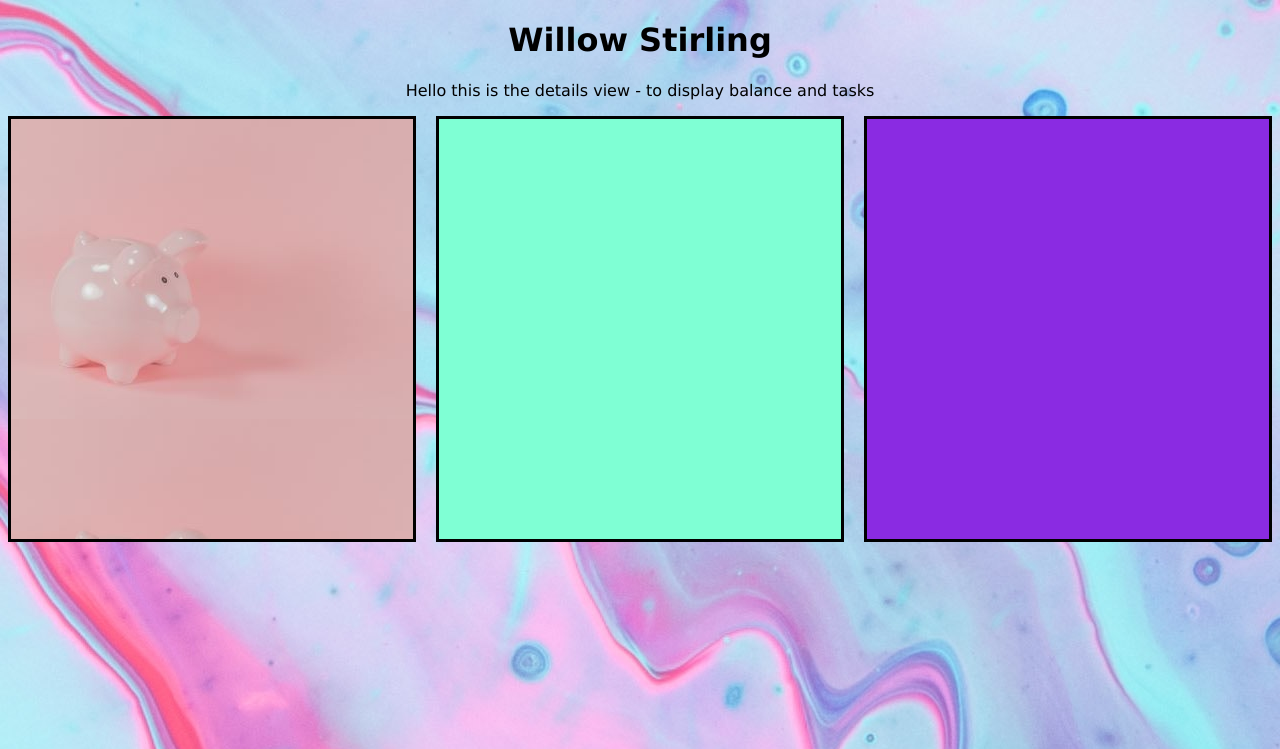
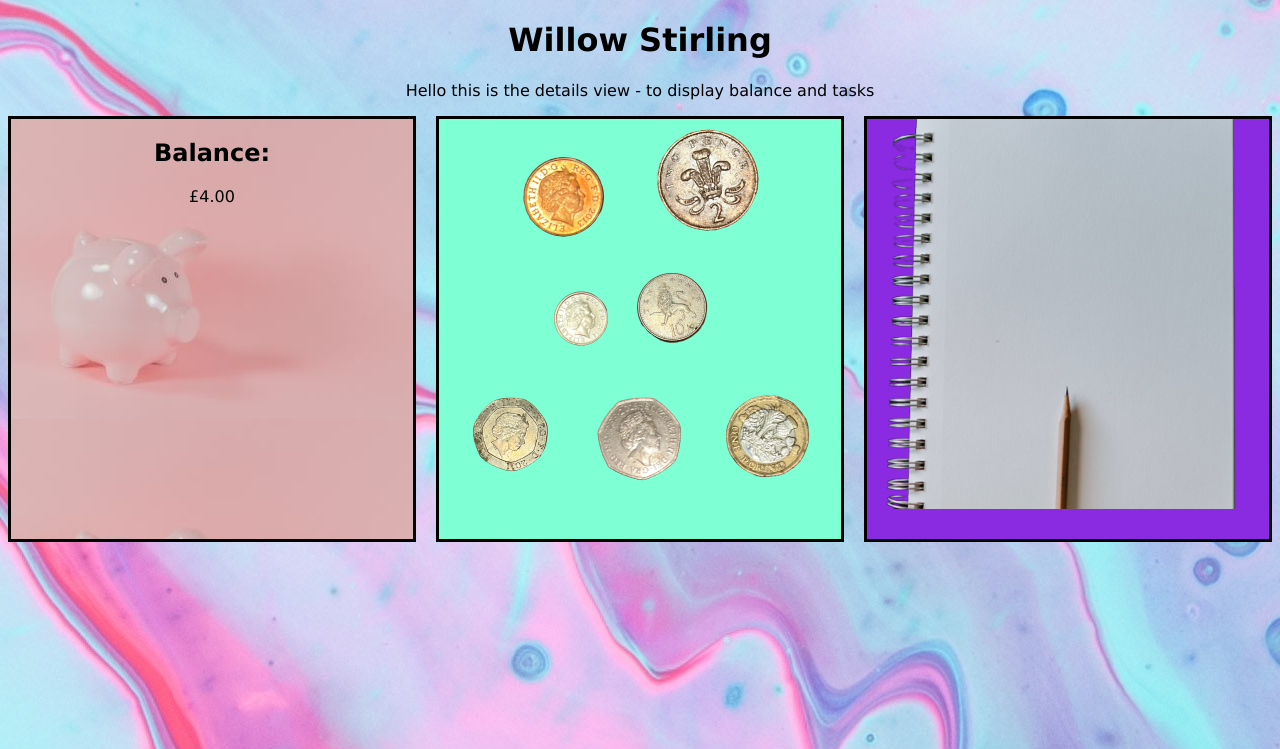
Before and after one commit to Celia-Stirling/pocket_money, a Django app: page /pocket_money/details/1 in a window 1280 px wide. Shown: the top 749 px of the page. Run offline with Django 4.2, Linux system fonts and the light colour scheme; data comes from the database, SQL or seed files in the repository.

Commit message:
added the coin and notebook images to the details page

```diff
--- a/pocket_money_app/static/pocket_money.css
+++ b/pocket_money_app/static/pocket_money.css
@@ -16,7 +16,7 @@ body {
 
 .grid-container-details {
   display: grid;
-  grid-template-columns: auto auto auto;
+  grid-template-columns: repeat(3, minmax(0, 1fr));
   grid-gap: 20px;
 }
 
--- a/pocket_money_app/templates/details.html
+++ b/pocket_money_app/templates/details.html
@@ -11,9 +11,28 @@
     <h1>{{ child.firstname }} {{ child.lastname }}</h1>
     <p>Hello this is the details view - to display balance and tasks</p>
     <div class="grid-container-details">
-        <div class="grid-child piggy_bank"></div>
-        <div class="grid-child coins"></div>
-        <div class="grid-child tasks"></div>
+        <div class="grid-child piggy_bank">
+            <h2>Balance:</h2>
+            <p>£4.00</p>
+        </div>
+        <div class="grid-child coins">
+            <div class="row">
+                <img src="{% static 'one_pence.png' %}" alt="one pence coin">
+                <img src="{% static 'two_pence.png' %}" alt="two pence coin">
+            </div>
+            <div class="row">
+                <img src="{% static 'five_pence.png' %}" alt="five pence coin">
+                <img src="{% static 'ten_pence.png' %}" alt="ten pence coin">
+            </div>
+            <div class="row">
+                <img src="{% static 'twenty_pence.png' %}" alt="twenty pence coin">
+                <img src="{% static 'fifty_pence.png' %}" alt="fifty pence coin">
+                <img src="{% static 'pound_coin.png' %}" alt="pound coin">
+            </div>
+        </div>
+        <div class="grid-child tasks">
+            <img src="{% static 'notepad.png' %}" alt="notepad">
+        </div>
     </div>
 
 {% endblock %}
```
Also changed, not shown: pocket_money_app/static/fifty_pence.png (added), pocket_money_app/static/five_pence.png (added), pocket_money_app/static/notepad.png (added), pocket_money_app/static/one_pence.png (added), pocket_money_app/static/pound_coin.png (added), pocket_money_app/static/ten_pence.png (added), pocket_money_app/static/twenty_pence.png (added), pocket_money_app/static/two_pence.png (added).
